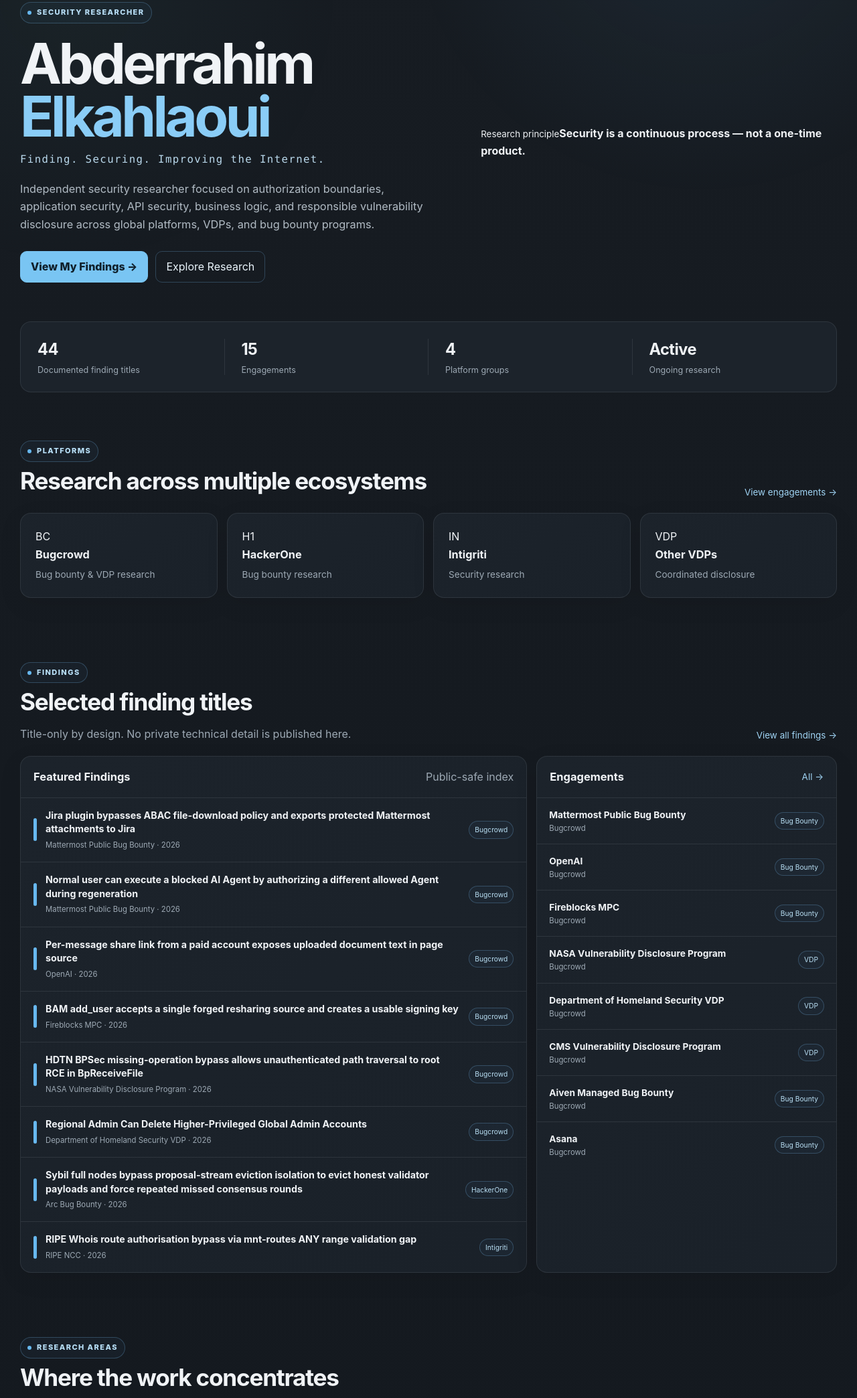
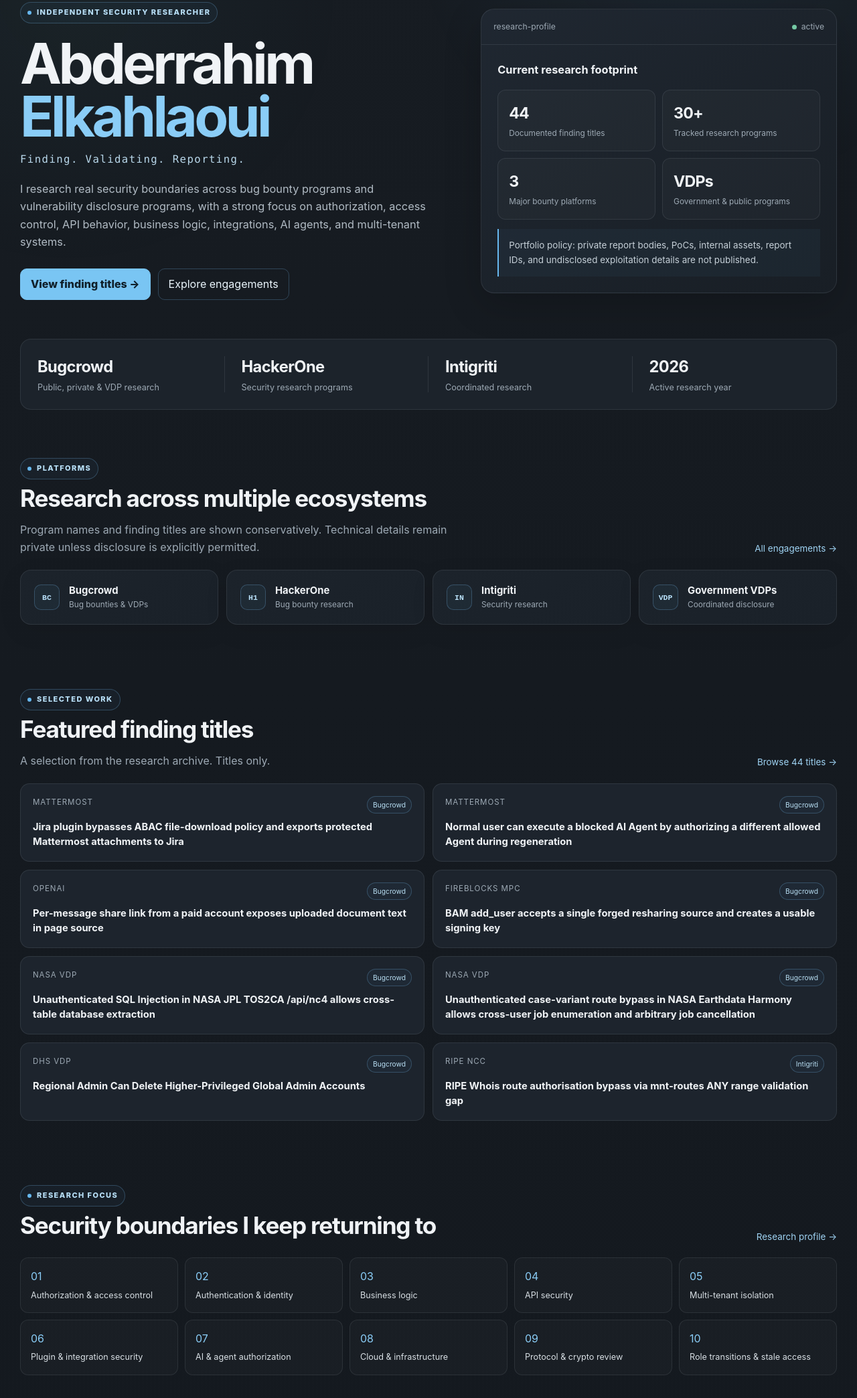
Before and after one commit to Elkahlaoui1982/Elkahlaoui1982.github.io, a plain HTML site: page index.html in a window 1280 px wide. Shown: the part 154-2242 px from the top of the page at 67% size. Drawn offline with Linux system fonts and the light colour scheme.

Commit message:
Rewrite homepage around verified research work

```diff
--- a/index.html
+++ b/index.html
@@ -3,112 +3,89 @@
 <head>
   <meta charset="utf-8">
   <meta name="viewport" content="width=device-width, initial-scale=1">
-  <meta name="theme-color" content="#03080d">
-  <meta name="description" content="Independent security researcher focused on authorization boundaries, application security, API security, business logic, and responsible vulnerability disclosure across global platforms, VDPs, and bug bounty programs.">
+  <meta name="theme-color" content="#151a20">
+  <meta name="description" content="Abderrahim Elkahlaoui — independent security researcher focused on authorization, access control, application security, API security, business logic, integrations, and responsible disclosure.">
   <meta property="og:title" content="Abderrahim Elkahlaoui — Security Researcher">
-  <meta property="og:description" content="Independent security researcher focused on authorization boundaries, application security, API security, business logic, and responsible vulnerability disclosure across global platforms, VDPs, and bug bounty programs.">
+  <meta property="og:description" content="Independent security research across bug bounty programs, VDPs, authorization boundaries, APIs, integrations, and application security.">
   <meta property="og:type" content="website">
+  <meta property="og:url" content="https://elkahlaoui1982.github.io/">
+  <link rel="canonical" href="https://elkahlaoui1982.github.io/">
   <title>Abderrahim Elkahlaoui — Security Researcher</title>
   <link rel="stylesheet" href="assets/styles.css">
-  <link rel="canonical" href="https://elkahlaoui1982.github.io/">
-  <meta property="og:url" content="https://elkahlaoui1982.github.io/">
 </head>
 <body data-page="home">
 <header class="site-header">
   <div class="container nav-shell">
-    <a class="brand" href="index.html" aria-label="Abderrahim Elkahlaoui home">
-      <span class="brand-mark" aria-hidden="true">AE</span>
-      <span class="brand-copy"><strong>ABDERRAHIM ELKAHLAOUI</strong><span>Security Researcher</span></span>
-    </a>
-    <nav class="desktop-nav" aria-label="Primary navigation"><a class="active" href="index.html">Home</a><a class="" href="findings.html">Findings</a><a class="" href="engagements.html">Engagements</a><a class="" href="research.html">Research</a><a class="" href="about.html">About</a><a class="" href="contact.html">Contact</a></nav>
-    <a class="nav-cta" href="contact.html">Let's Connect <span aria-hidden="true">↗</span></a>
+    <a class="brand" href="index.html" aria-label="Abderrahim Elkahlaoui home"><span class="brand-mark" aria-hidden="true">AE</span><span class="brand-copy"><strong>ABDERRAHIM ELKAHLAOUI</strong><span>Security Researcher</span></span></a>
+    <nav class="desktop-nav" aria-label="Primary navigation"><a class="active" href="index.html">Home</a><a href="findings.html">Findings</a><a href="engagements.html">Engagements</a><a href="research.html">Research</a><a href="about.html">About</a><a href="contact.html">Contact</a></nav>
+    <a class="nav-cta" href="contact.html">Get in touch ↗</a>
     <button class="menu-button" type="button" data-menu-button aria-label="Open navigation" aria-expanded="false">☰</button>
   </div>
-  <nav class="mobile-nav" data-mobile-nav aria-label="Mobile navigation"><a class="active" href="index.html">Home</a><a class="" href="findings.html">Findings</a><a class="" href="engagements.html">Engagements</a><a class="" href="research.html">Research</a><a class="" href="about.html">About</a><a class="" href="contact.html">Contact</a></nav>
+  <nav class="mobile-nav" data-mobile-nav aria-label="Mobile navigation"><a class="active" href="index.html">Home</a><a href="findings.html">Findings</a><a href="engagements.html">Engagements</a><a href="research.html">Research</a><a href="about.html">About</a><a href="contact.html">Contact</a></nav>
 </header>
 <main>
 <section class="container hero">
   <div>
-    <span class="eyebrow">Security Researcher</span>
+    <span class="eyebrow">Independent Security Researcher</span>
     <h1>Abderrahim <span>Elkahlaoui</span></h1>
-    <div class="hero-kicker">Finding. Securing. Improving the Internet.</div>
-    <p class="hero-copy">Independent security researcher focused on authorization boundaries, application security, API security, business logic, and responsible vulnerability disclosure across global platforms, VDPs, and bug bounty programs.</p>
-    <div class="hero-actions"><a class="button primary" href="findings.html">View My Findings →</a><a class="button ghost" href="research.html">Explore Research</a></div>
+    <div class="hero-kicker">Finding. Validating. Reporting.</div>
+    <p class="hero-copy">I research real security boundaries across bug bounty programs and vulnerability disclosure programs, with a strong focus on authorization, access control, API behavior, business logic, integrations, AI agents, and multi-tenant systems.</p>
+    <div class="hero-actions"><a class="button primary" href="findings.html">View finding titles →</a><a class="button ghost" href="engagements.html">Explore engagements</a></div>
   </div>
-  <div class="hero-visual" aria-hidden="true"><div class="orb"><div class="orb-grid"></div></div><div class="signal-card"><small>Research principle</small><strong>Security is a continuous process — not a one-time product.</strong></div></div>
+  <aside class="research-console" aria-label="Research profile summary">
+    <div class="console-top"><span>research-profile</span><span class="console-status">active</span></div>
+    <div class="console-body">
+      <div class="console-title">Current research footprint</div>
+      <div class="console-grid">
+        <div class="console-item"><strong>44</strong><span>Documented finding titles</span></div>
+        <div class="console-item"><strong>30+</strong><span>Tracked research programs</span></div>
+        <div class="console-item"><strong>3</strong><span>Major bounty platforms</span></div>
+        <div class="console-item"><strong>VDPs</strong><span>Government & public programs</span></div>
+      </div>
+      <div class="console-note">Portfolio policy: private report bodies, PoCs, internal assets, report IDs, and undisclosed exploitation details are not published.</div>
+    </div>
+  </aside>
 </section>
-<section class="container"><div class="stats"><div class="stat"><strong>44</strong><span>Documented finding titles</span></div><div class="stat"><strong>15</strong><span>Engagements</span></div><div class="stat"><strong>4</strong><span>Platform groups</span></div><div class="stat"><strong>Active</strong><span>Ongoing research</span></div></div></section>
-<section class="container section"><div class="section-heading"><div><span class="eyebrow">Platforms</span><h2>Research across multiple ecosystems</h2></div><a class="section-link" href="engagements.html">View engagements →</a></div><div class="grid platform-grid"><article class="card"><div class="platform-icon">BC</div><h3>Bugcrowd</h3><p>Bug bounty &amp; VDP research</p></article><article class="card"><div class="platform-icon">H1</div><h3>HackerOne</h3><p>Bug bounty research</p></article><article class="card"><div class="platform-icon">IN</div><h3>Intigriti</h3><p>Security research</p></article><article class="card"><div class="platform-icon">VDP</div><h3>Other VDPs</h3><p>Coordinated disclosure</p></article></div></section>
-<section class="container section"><div class="section-heading"><div><span class="eyebrow">Findings</span><h2>Selected finding titles</h2><p>Title-only by design. No private technical detail is published here.</p></div><a class="section-link" href="findings.html">View all findings →</a></div>
-  <div class="panel-grid"><section class="panel"><div class="panel-header"><h3>Featured Findings</h3><span class="muted">Public-safe index</span></div><ul class="finding-list"><li class="finding-row">
-      <span class="finding-dot" aria-hidden="true"></span>
-      <div><div class="finding-title">Jira plugin bypasses ABAC file-download policy and exports protected Mattermost attachments to Jira</div><div class="finding-meta">Mattermost Public Bug Bounty · 2026</div></div>
-      <span class="platform-pill">Bugcrowd</span>
-    </li><li class="finding-row">
-      <span class="finding-dot" aria-hidden="true"></span>
-      <div><div class="finding-title">Normal user can execute a blocked AI Agent by authorizing a different allowed Agent during regeneration</div><div class="finding-meta">Mattermost Public Bug Bounty · 2026</div></div>
-      <span class="platform-pill">Bugcrowd</span>
-    </li><li class="finding-row">
-      <span class="finding-dot" aria-hidden="true"></span>
-      <div><div class="finding-title">Per-message share link from a paid account exposes uploaded document text in page source</div><div class="finding-meta">OpenAI · 2026</div></div>
-      <span class="platform-pill">Bugcrowd</span>
-    </li><li class="finding-row">
-      <span class="finding-dot" aria-hidden="true"></span>
-      <div><div class="finding-title">BAM add_user accepts a single forged resharing source and creates a usable signing key</div><div class="finding-meta">Fireblocks MPC · 2026</div></div>
-      <span class="platform-pill">Bugcrowd</span>
-    </li><li class="finding-row">
-      <span class="finding-dot" aria-hidden="true"></span>
-      <div><div class="finding-title">HDTN BPSec missing-operation bypass allows unauthenticated path traversal to root RCE in BpReceiveFile</div><div class="finding-meta">NASA Vulnerability Disclosure Program · 2026</div></div>
-      <span class="platform-pill">Bugcrowd</span>
-    </li><li class="finding-row">
-      <span class="finding-dot" aria-hidden="true"></span>
-      <div><div class="finding-title">Regional Admin Can Delete Higher-Privileged Global Admin Accounts</div><div class="finding-meta">Department of Homeland Security VDP · 2026</div></div>
-      <span class="platform-pill">Bugcrowd</span>
-    </li><li class="finding-row">
-      <span class="finding-dot" aria-hidden="true"></span>
-      <div><div class="finding-title">Sybil full nodes bypass proposal-stream eviction isolation to evict honest validator payloads and force repeated missed consensus rounds</div><div class="finding-meta">Arc Bug Bounty · 2026</div></div>
-      <span class="platform-pill">HackerOne</span>
-    </li><li class="finding-row">
-      <span class="finding-dot" aria-hidden="true"></span>
-      <div><div class="finding-title">RIPE Whois route authorisation bypass via mnt-routes ANY range validation gap</div><div class="finding-meta">RIPE NCC · 2026</div></div>
-      <span class="platform-pill">Intigriti</span>
-    </li></ul></section>
-  <aside class="panel"><div class="panel-header"><h3>Engagements</h3><a class="section-link" href="engagements.html">All →</a></div><ul class="engagement-list"><li><div><div class="engagement-name">Mattermost Public Bug Bounty</div><div class="engagement-meta">Bugcrowd</div></div><span class="platform-pill">Bug Bounty</span></li><li><div><div class="engagement-name">OpenAI</div><div class="engagement-meta">Bugcrowd</div></div><span class="platform-pill">Bug Bounty</span></li><li><div><div class="engagement-name">Fireblocks MPC</div><div class="engagement-meta">Bugcrowd</div></div><span class="platform-pill">Bug Bounty</span></li><li><div><div class="engagement-name">NASA Vulnerability Disclosure Program</div><div class="engagement-meta">Bugcrowd</div></div><span class="platform-pill">VDP</span></li><li><div><div class="engagement-name">Department of Homeland Security VDP</div><div class="engagement-meta">Bugcrowd</div></div><span class="platform-pill">VDP</span></li><li><div><div class="engagement-name">CMS Vulnerability Disclosure Program</div><div class="engagement-meta">Bugcrowd</div></div><span class="platform-pill">VDP</span></li><li><div><div class="engagement-name">Aiven Managed Bug Bounty</div><div class="engagement-meta">Bugcrowd</div></div><span class="platform-pill">Bug Bounty</span></li><li><div><div class="engagement-name">Asana</div><div class="engagement-meta">Bugcrowd</div></div><span class="platform-pill">Bug Bounty</span></li></ul></aside></div>
+
+<section class="container"><div class="stats"><div class="stat"><strong>Bugcrowd</strong><span>Public, private & VDP research</span></div><div class="stat"><strong>HackerOne</strong><span>Security research programs</span></div><div class="stat"><strong>Intigriti</strong><span>Coordinated research</span></div><div class="stat"><strong>2026</strong><span>Active research year</span></div></div></section>
+
+<section class="container section">
+  <div class="section-heading"><div><span class="eyebrow">Platforms</span><h2>Research across multiple ecosystems</h2><p>Program names and finding titles are shown conservatively. Technical details remain private unless disclosure is explicitly permitted.</p></div><a class="section-link" href="engagements.html">All engagements →</a></div>
+  <div class="platform-strip">
+    <div class="platform-card"><div class="platform-mark">BC</div><div><strong>Bugcrowd</strong><span>Bug bounties & VDPs</span></div></div>
+    <div class="platform-card"><div class="platform-mark">H1</div><div><strong>HackerOne</strong><span>Bug bounty research</span></div></div>
+    <div class="platform-card"><div class="platform-mark">IN</div><div><strong>Intigriti</strong><span>Security research</span></div></div>
+    <div class="platform-card"><div class="platform-mark">VDP</div><div><strong>Government VDPs</strong><span>Coordinated disclosure</span></div></div>
+  </div>
 </section>
-<section class="container section"><div class="section-heading"><div><span class="eyebrow">Research Areas</span><h2>Where the work concentrates</h2></div></div><div class="tags"><span class="tag">Authorization &amp; Access Control</span><span class="tag">Authentication &amp; Identity</span><span class="tag">Business Logic</span><span class="tag">API Security</span><span class="tag">Web Security</span><span class="tag">Multi-tenant Security</span><span class="tag">Plugin &amp; Integration Security</span><span class="tag">AI &amp; Agent Security</span><span class="tag">Cloud &amp; Infrastructure Security</span><span class="tag">Cryptographic Protocol Review</span></div></section>
-<section class="container section"><div class="section-heading"><div><span class="eyebrow">Timeline</span><h2>Research direction</h2></div></div><div class="timeline"><article class="card"><div class="year">2026</div><h3>Expanded multi-program security research</h3><p>Research across major bug bounty platforms, public VDPs, application-security targets, integrations, and authorization boundaries.</p></article><article class="card"><div class="year">2026</div><h3>Authorization research focus</h3><p>Deepened research into role transitions, stale authorization, ABAC enforcement, cross-tenant access, and delegated permissions.</p></article><article class="card"><div class="year">2026</div><h3>AI and integration security</h3><p>Extended research into AI-agent authorization and security boundaries in third-party integrations.</p></article></div></section>
-<section class="container section"><div class="card contact-card"><div><span class="eyebrow">About</span><h2>Independent application-security research</h2><p class="muted">Research centered on access-control boundaries, cross-tenant isolation, business logic, integrations, AI agents, API behavior, and responsible disclosure.</p></div><div class="contact-links"><a class="contact-link" href="about.html"><span>About the researcher</span><span>→</span></a><a class="contact-link" href="contact.html"><span>Contact & profiles</span><span>→</span></a></div></div></section></main>
-<footer class="site-footer">
-  <div class="container footer-grid">
-    <div>
-      <div class="brand"><span class="brand-mark" aria-hidden="true">AE</span><span class="brand-copy"><strong>Abderrahim Elkahlaoui</strong><span>Security Researcher</span></span></div>
-      <div class="footer-copy">Responsible research. Minimal disclosure. Clear impact.</div>
-    </div>
-    <nav class="footer-nav" aria-label="Footer navigation"><a href="index.html">Home</a><a href="findings.html">Findings</a><a href="engagements.html">Engagements</a><a href="research.html">Research</a><a href="about.html">About</a><a href="contact.html">Contact</a></nav>
+
+<section class="container section">
+  <div class="section-heading"><div><span class="eyebrow">Selected work</span><h2>Featured finding titles</h2><p>A selection from the research archive. Titles only.</p></div><a class="section-link" href="findings.html">Browse 44 titles →</a></div>
+  <div class="feature-grid">
+    <article class="feature-card"><div class="feature-top"><span class="feature-program">Mattermost</span><span class="platform-pill">Bugcrowd</span></div><div class="feature-title">Jira plugin bypasses ABAC file-download policy and exports protected Mattermost attachments to Jira</div></article>
+    <article class="feature-card"><div class="feature-top"><span class="feature-program">Mattermost</span><span class="platform-pill">Bugcrowd</span></div><div class="feature-title">Normal user can execute a blocked AI Agent by authorizing a different allowed Agent during regeneration</div></article>
+    <article class="feature-card"><div class="feature-top"><span class="feature-program">OpenAI</span><span class="platform-pill">Bugcrowd</span></div><div class="feature-title">Per-message share link from a paid account exposes uploaded document text in page source</div></article>
+    <article class="feature-card"><div class="feature-top"><span class="feature-program">Fireblocks MPC</span><span class="platform-pill">Bugcrowd</span></div><div class="feature-title">BAM add_user accepts a single forged resharing source and creates a usable signing key</div></article>
+    <article class="feature-card"><div class="feature-top"><span class="feature-program">NASA VDP</span><span class="platform-pill">Bugcrowd</span></div><div class="feature-title">Unauthenticated SQL Injection in NASA JPL TOS2CA /api/nc4 allows cross-table database extraction</div></article>
+    <article class="feature-card"><div class="feature-top"><span class="feature-program">NASA VDP</span><span class="platform-pill">Bugcrowd</span></div><div class="feature-title">Unauthenticated case-variant route bypass in NASA Earthdata Harmony allows cross-user job enumeration and arbitrary job cancellation</div></article>
+    <article class="feature-card"><div class="feature-top"><span class="feature-program">DHS VDP</span><span class="platform-pill">Bugcrowd</span></div><div class="feature-title">Regional Admin Can Delete Higher-Privileged Global Admin Accounts</div></article>
+    <article class="feature-card"><div class="feature-top"><span class="feature-program">RIPE NCC</span><span class="platform-pill">Intigriti</span></div><div class="feature-title">RIPE Whois route authorisation bypass via mnt-routes ANY range validation gap</div></article>
   </div>
-</footer><script src="assets/app.js" defer></script>
-<script type="application/ld+json">
-{
-  "@context": "https://schema.org",
-  "@type": "Person",
-  "name": "Abderrahim Elkahlaoui",
-  "jobTitle": "Security Researcher",
-  "sameAs": [
-    "https://github.com/Elkahlaoui1982"
-  ],
-  "knowsAbout": [
-    "Authorization & Access Control",
-    "Authentication & Identity",
-    "Business Logic",
-    "API Security",
-    "Web Security",
-    "Multi-tenant Security",
-    "Plugin & Integration Security",
-    "AI & Agent Security",
-    "Cloud & Infrastructure Security",
-    "Cryptographic Protocol Review"
-  ]
-}
-</script>
-</body>
-</html>
+</section>
+
+<section class="container section">
+  <div class="section-heading"><div><span class="eyebrow">Research focus</span><h2>Security boundaries I keep returning to</h2></div><a class="section-link" href="research.html">Research profile →</a></div>
+  <div class="focus-grid">
+    <div class="focus-item"><span>01</span>Authorization & access control</div><div class="focus-item"><span>02</span>Authentication & identity</div><div class="focus-item"><span>03</span>Business logic</div><div class="focus-item"><span>04</span>API security</div><div class="focus-item"><span>05</span>Multi-tenant isolation</div><div class="focus-item"><span>06</span>Plugin & integration security</div><div class="focus-item"><span>07</span>AI & agent authorization</div><div class="focus-item"><span>08</span>Cloud & infrastructure</div><div class="focus-item"><span>09</span>Protocol & crypto review</div><div class="focus-item"><span>10</span>Role transitions & stale access</div>
+  </div>
+</section>
+
+<section class="container section">
+  <div class="section-heading"><div><span class="eyebrow">Engagements</span><h2>Selected programs from the research tracker</h2><p>The full engagement page lists program names only — no private scope or invitation details.</p></div><a class="section-link" href="engagements.html">View all →</a></div>
+  <div class="engagement-cloud"><span class="engagement-chip">Mattermost</span><span class="engagement-chip">OpenAI</span><span class="engagement-chip">Fireblocks MPC</span><span class="engagement-chip">NASA VDP</span><span class="engagement-chip">DHS VDP</span><span class="engagement-chip">CMS VDP</span><span class="engagement-chip">Asana</span><span class="engagement-chip">Aiven</span><span class="engagement-chip">Arc</span><span class="engagement-chip">Pinterest</span><span class="engagement-chip">ClickHouse</span><span class="engagement-chip">RIPE NCC</span><span class="engagement-chip">GitLab</span><span class="engagement-chip">MongoDB Atlas</span><span class="engagement-chip">Electroneum</span><span class="engagement-chip">Tesla</span></div>
+</section>
+</main>
+<footer class="site-footer"><div class="container footer-grid"><div><div class="brand"><span class="brand-mark">AE</span><span class="brand-copy"><strong>Abderrahim Elkahlaoui</strong><span>Security Researcher</span></span></div><div class="footer-copy">Responsible research · conservative disclosure · reproducible evidence</div></div><nav class="footer-nav" aria-label="Footer navigation"><a href="index.html">Home</a><a href="findings.html">Findings</a><a href="engagements.html">Engagements</a><a href="research.html">Research</a><a href="about.html">About</a><a href="contact.html">Contact</a></nav></div></footer>
+<script src="assets/app.js" defer></script>
+<script type="application/ld+json">{"@context":"https://schema.org","@type":"Person","name":"Abderrahim Elkahlaoui","jobTitle":"Security Researcher","url":"https://elkahlaoui1982.github.io/","sameAs":["https://github.com/Elkahlaoui1982"],"knowsAbout":["Authorization","Access Control","Application Security","API Security","Business Logic","Multi-tenant Security","AI Agent Security","Security Research"]}</script>
+</body></html>
```
